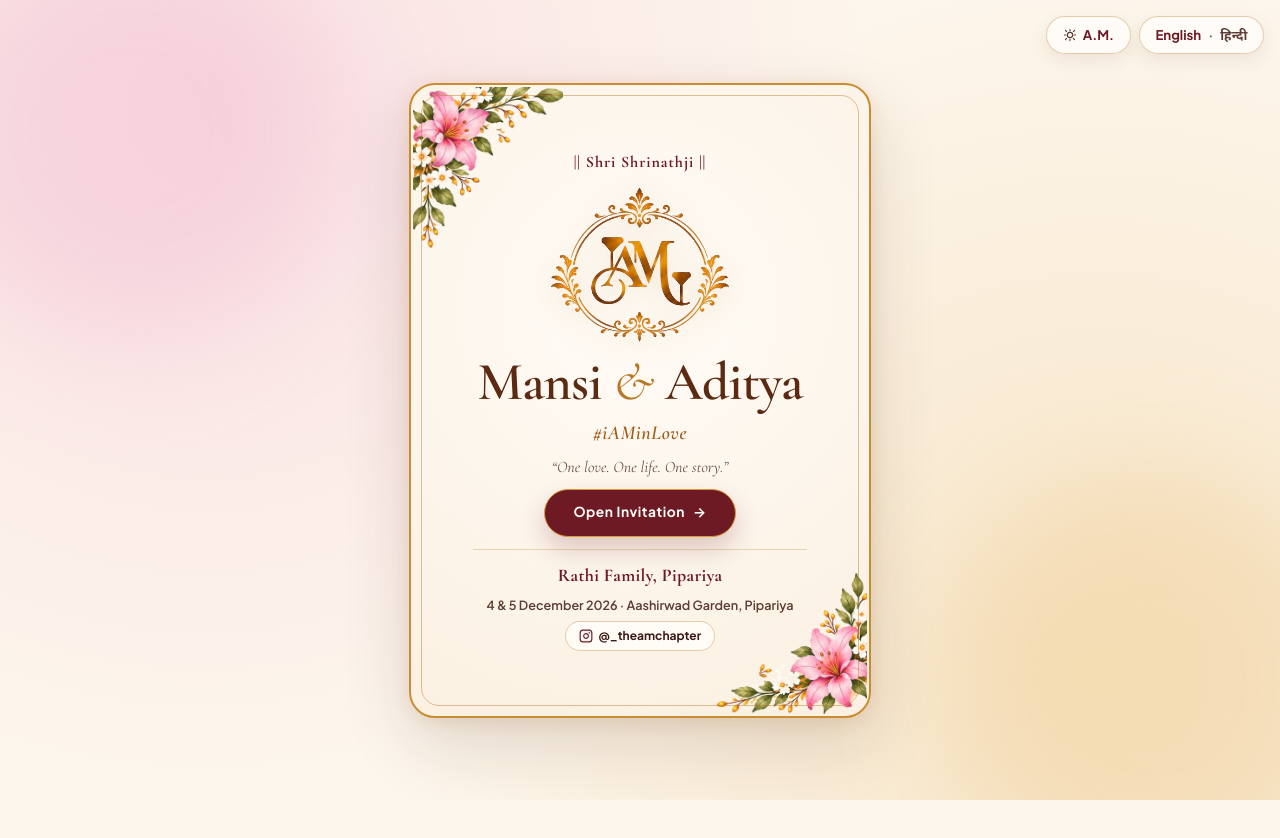
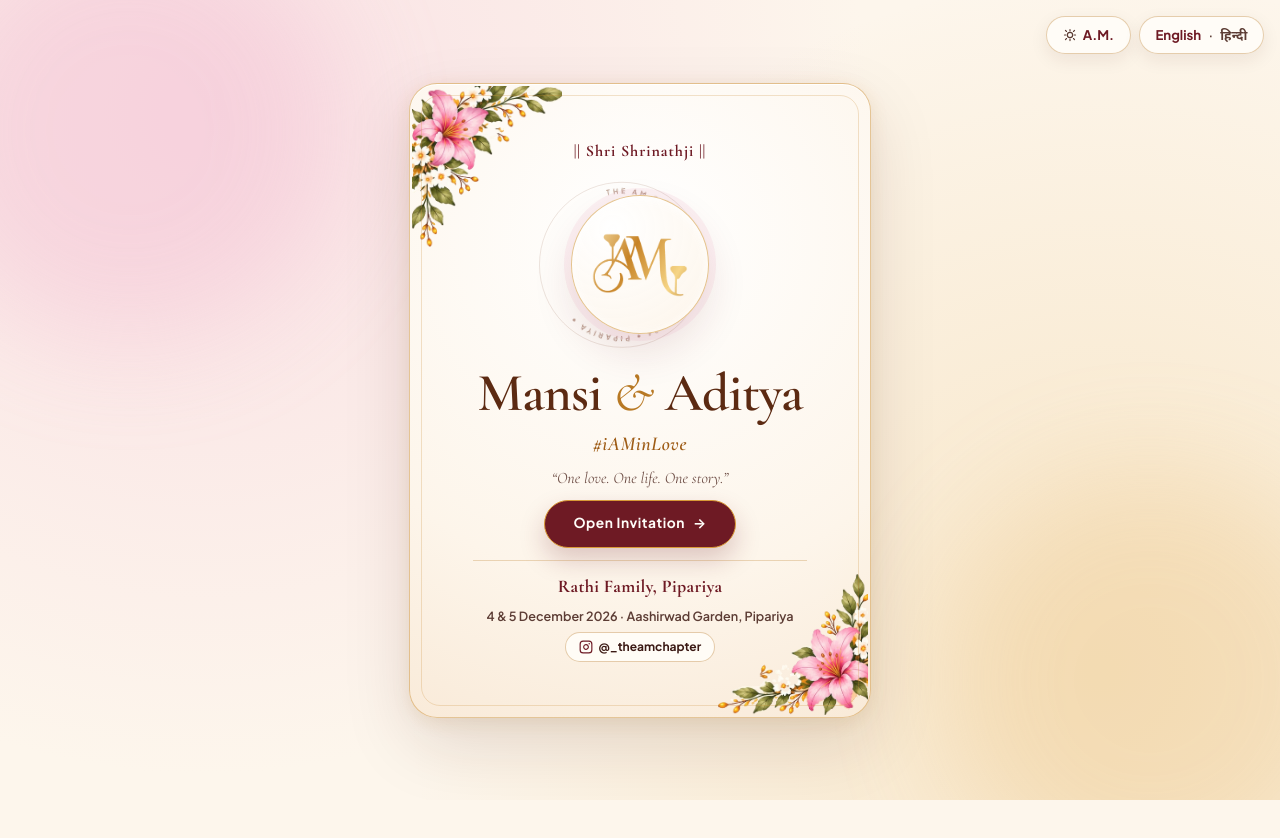
Before and after one commit to mayurrathi/mansi-aditya-wedding, a React (Vite) app: page / in a window 1280 px wide. Shown: the top 838 px of the page. Built offline with nearby package versions, Linux system fonts and the light colour scheme.

Commit message:
Modernize landing AM logo with luminous frosted champagne-gold foil medallion

```diff
--- /dev/null
+++ b/src/components/AmFoilLogo.jsx
@@ -0,0 +1,20 @@
+import { brand } from "../data/weddingData";
+
+export default function AmFoilLogo({
+  className = "",
+  label = "AM Official Wedding Monogram",
+}) {
+  const maskUrl = `url("${brand.logo}")`;
+
+  return (
+    <span
+      className={`am-foil-logo ${className}`.trim()}
+      role="img"
+      aria-label={label}
+      style={{
+        WebkitMaskImage: maskUrl,
+        maskImage: maskUrl,
+      }}
+    />
+  );
+}
--- a/src/components/ChapterOpening.jsx
+++ b/src/components/ChapterOpening.jsx
@@ -1,9 +1,49 @@
-import { useEffect, useRef } from "react";
+import { useEffect, useId, useRef } from "react";
 import { useTranslation } from "../context/LanguageContext";
 import { brand, chapterOpening, couple, labels } from "../data/weddingData";
+import AmFoilLogo from "./AmFoilLogo";
 import InstagramIcon from "./InstagramIcon";
 
 const OPEN_MS = 820;
+
+function GateModernOrbitRing() {
+  const uid = useId().replace(/:/g, "");
+  const ringId = `gateModernOrbit-${uid}`;
+
+  return (
+    <svg viewBox="0 0 220 220" className="gate-modern-orbit-svg" aria-hidden="true">
+      <defs>
+        <path
+          id={ringId}
+          d="M 110,110 m -88,0 a 88,88 0 1,1 176,0 a 88,88 0 1,1 -176,0"
+        />
+      </defs>
+      <circle
+        cx="110"
+        cy="110"
+        r="102"
+        fill="none"
+        stroke="currentColor"
+        strokeOpacity="0.26"
+        strokeWidth="0.9"
+      />
+      <g className="gate-modern-orbit-spin">
+        <text
+          fill="currentColor"
+          fillOpacity="0.78"
+          fontSize="8.6"
+          fontWeight="600"
+          letterSpacing="3.35"
+          fontFamily="Plus Jakarta Sans, system-ui, sans-serif"
+        >
+          <textPath href={`#${ringId}`} startOffset="0%">
+            THE AM CHAPTER • 04 &amp; 05 DEC 2026 • PIPARIYA •
+          </textPath>
+        </text>
+      </g>
+    </svg>
+  );
+}
 
 function GateSunIcon({ size = 14 }) {
   return (
@@ -161,12 +201,13 @@ export default function ChapterOpening({
             aria-label={t(chapterOpening.openBtn)}
           >
             <span className="seal-unseal-burst" aria-hidden="true" />
-            <img
-              src={brand.crestWreath}
-              alt="AM Official Wedding Crest"
-              className="gate-crest-img"
-              decoding="async"
-            />
+            <GateModernOrbitRing />
+            <span className="gate-modern-medallion">
+              <AmFoilLogo
+                className="gate-am-foil"
+                label="AM Official Wedding Monogram"
+              />
+            </span>
           </button>
 
           <h1 className="gate-couple-title">
--- a/src/components/Navbar.jsx
+++ b/src/components/Navbar.jsx
@@ -1,6 +1,7 @@
 import { useEffect, useState } from "react";
 import { useTranslation } from "../context/LanguageContext";
-import { brand, labels } from "../data/weddingData";
+import { labels } from "../data/weddingData";
+import AmFoilLogo from "./AmFoilLogo";
 
 function SunIcon({ size = 15 }) {
   return (
@@ -102,7 +103,7 @@ export default function Navbar({ theme, onToggleTheme, playing, onToggleMusic })
             onClick={() => setDrawerOpen(false)}
             aria-label="AM — The AM Chapter Home"
           >
-            <img src={brand.logo} alt="AM — The AM Chapter" className="site-nav__logo" />
+            <AmFoilLogo className="site-nav__foil-logo" label="AM — The AM Chapter" />
           </a>
 
           <nav className="site-nav__links" aria-label="Invitation sections">
--- a/src/sections/FooterSection.jsx
+++ b/src/sections/FooterSection.jsx
@@ -1,8 +1,9 @@
 import { useState } from "react";
 import { useTranslation } from "../context/LanguageContext";
-import { brand, couple, labels } from "../data/weddingData";
+import { couple, labels } from "../data/weddingData";
 import { buildPersonalizedUrl } from "../lib/guest";
 import { copyTextToClipboard } from "../lib/clipboard";
+import AmFoilLogo from "../components/AmFoilLogo";
 import InstagramIcon from "../components/InstagramIcon";
 
 export default function FooterSection() {
@@ -76,12 +77,9 @@ export default function FooterSection() {
         </div>
 
         <div className="footer-crest-wrap">
-          <img
-            src={brand.crestWreath}
-            alt="AM Official Wedding Crest"
-            className="footer-crest-img"
-            decoding="async"
-          />
+          <div className="footer-modern-medallion">
+            <AmFoilLogo className="footer-am-foil" label="AM Official Wedding Monogram" />
+          </div>
           <p className="footer-host-sig">{t(couple.hostSignature)}</p>
         </div>
 
--- a/src/sections/HeroSection.jsx
+++ b/src/sections/HeroSection.jsx
@@ -1,6 +1,7 @@
 import { useTranslation } from "../context/LanguageContext";
 import { brand, couple, labels } from "../data/weddingData";
 import RoyalJharokhaHeroSvg from "../components/RoyalJharokhaHeroSvg";
+import AmFoilLogo from "../components/AmFoilLogo";
 import InstagramIcon from "../components/InstagramIcon";
 
 export default function HeroSection({ guestName }) {
@@ -36,12 +37,7 @@ export default function HeroSection({ guestName }) {
         <RoyalJharokhaHeroSvg />
 
         <div className="hero-monogram-line">
-          <img
-            src={brand.logo}
-            alt="AM Official Monogram"
-            className="hero-am-logo"
-            decoding="async"
-          />
+          <AmFoilLogo className="hero-am-foil" label="AM Official Monogram" />
           <span className="hero-chapter-badge">
             {t(couple.chapterTitle)} · {couple.hashtag}
           </span>
--- a/src/styles/components.css
+++ b/src/styles/components.css
@@ -341,20 +341,21 @@
   position: absolute;
   inset: 0;
   background:
-    radial-gradient(circle at 50% 35%, rgba(255, 252, 247, 0.96) 0%, rgba(251, 240, 225, 0.98) 100%);
-  border-radius: 26px;
-  border: 2px solid #c98c32;
+    radial-gradient(circle at 50% 24%, rgba(255, 255, 255, 0.98) 0%, rgba(253, 245, 234, 0.98) 65%, rgba(249, 234, 216, 0.98) 100%);
+  border-radius: 28px;
+  border: 1.5px solid rgba(201, 140, 50, 0.48);
   overflow: hidden;
   box-shadow:
-    0 26px 68px rgba(59, 25, 20, 0.14),
-    0 4px 18px rgba(184, 121, 36, 0.14);
+    0 26px 68px rgba(59, 25, 20, 0.13),
+    0 4px 18px rgba(184, 121, 36, 0.12),
+    inset 0 1px 0 rgba(255, 255, 255, 0.9);
 }
 
 .editorial-card-frame {
   position: absolute;
-  inset: 10px;
-  border-radius: 18px;
-  border: 1px solid rgba(184, 121, 36, 0.45);
+  inset: 11px;
+  border-radius: 19px;
+  border: 1px solid rgba(201, 140, 50, 0.24);
   pointer-events: none;
   z-index: 2;
 }
@@ -418,11 +419,65 @@
   color: #6e1a24;
 }
 
+/* Live Metallic Champagne-Gold Foil AM Monogram Mask */
+.am-foil-logo {
+  display: inline-block;
+  aspect-ratio: 480 / 319;
+  background: linear-gradient(
+    120deg,
+    #a6681c 0%,
+    #d89b3c 22%,
+    #fff1c2 46%,
+    #c78326 66%,
+    #f6d586 84%,
+    #9e5d14 100%
+  );
+  background-size: 240% 240%;
+  -webkit-mask-size: contain;
+  mask-size: contain;
+  -webkit-mask-repeat: no-repeat;
+  mask-repeat: no-repeat;
+  -webkit-mask-position: center;
+  mask-position: center;
+  animation: foilShimmer 6.5s ease-in-out infinite alternate;
+}
+
+.app.theme-pm .am-foil-logo {
+  background: linear-gradient(
+    120deg,
+    #d99c3c 0%,
+    #f5d078 26%,
+    #fff6d6 48%,
+    #e6b45a 70%,
+    #ffeaa8 86%,
+    #c9892b 100%
+  );
+  background-size: 240% 240%;
+}
+
+@keyframes foilShimmer {
+  0% {
+    background-position: 0% 50%;
+  }
+  100% {
+    background-position: 100% 50%;
+  }
+}
+
+@media (prefers-reduced-motion: reduce) {
+  .am-foil-logo {
+    animation: none;
+    background-position: 42% 50%;
+  }
+}
+
 .gate-crest-btn {
   position: relative;
-  margin: 0.2rem 0 0.1rem;
-  width: clamp(144px, 34vw, 182px);
+  margin: 0.25rem 0 0.2rem;
+  width: clamp(148px, 35vw, 178px);
+  aspect-ratio: 1;
   border: none;
+  border-radius: 50%;
   padding: 0;
   background: transparent;
   cursor: pointer;
@@ -435,11 +490,54 @@
   transform: scale(1.045);
 }
 
-.gate-crest-img {
-  width: 100%;
-  height: auto;
-  display: block;
-  filter: drop-shadow(0 6px 14px rgba(184, 121, 36, 0.18));
+.gate-modern-orbit-svg {
+  position: absolute;
+  inset: -10%;
+  width: 120%;
+  height: 120%;
+  color: #9b725e;
+  pointer-events: none;
+  overflow: visible;
+}
+
+.gate-modern-orbit-spin {
+  transform-origin: 110px 110px;
+  animation: gateModernOrbitSpin 32s linear infinite;
+}
+
+@keyframes gateModernOrbitSpin {
+  from {
+    transform: rotate(0deg);
+  }
+  to {
+    transform: rotate(360deg);
+  }
+}
+
+.gate-modern-medallion {
+  position: relative;
+  z-index: 2;
+  width: 78%;
+  height: 78%;
+  border-radius: 50%;
+  display: grid;
+  place-items: center;
+  background: radial-gradient(
+    circle at 30% 24%,
+    rgba(255, 255, 255, 0.98),
+    rgba(253, 244, 232, 0.92)
+  );
+  border: 1.2px solid rgba(208, 152, 64, 0.56);
+  box-shadow:
+    0 0 0 7px rgba(223, 108, 152, 0.09),
+    inset 0 2px 10px rgba(255, 255, 255, 0.95),
+    0 18px 40px rgba(110, 26, 36, 0.12);
+  backdrop-filter: blur(10px);
+}
+
+.gate-am-foil {
+  width: 70%;
+  filter: drop-shadow(0 3px 8px rgba(184, 121, 36, 0.24));
 }
 
 .gate-couple-title {
@@ -623,8 +721,21 @@
   color: #d8bfb4;
 }
 
-.app.theme-pm .gate-crest-img {
-  filter: brightness(1.18) saturate(1.1) drop-shadow(0 6px 16px rgba(0, 0, 0, 0.45));
+.app.theme-pm .gate-modern-orbit-svg {
+  color: #e6b45a;
+}
+
+.app.theme-pm .gate-modern-medallion {
+  background: radial-gradient(
+    circle at 30% 24%,
+    rgba(62, 28, 36, 0.96),
+    rgba(34, 15, 20, 0.95)
+  );
+  border-color: rgba(230, 180, 90, 0.62);
+  box-shadow:
+    0 0 0 7px rgba(240, 138, 176, 0.1),
+    inset 0 2px 12px rgba(255, 232, 188, 0.08),
+    0 18px 42px rgba(0, 0, 0, 0.45);
 }
 
 .app.theme-pm .gate-open-cta {
@@ -665,7 +776,8 @@
     gap: 0.36rem;
   }
   .gate-crest-btn {
-    width: clamp(120px, 32vw, 152px);
+    width: clamp(134px, 34vw, 158px);
+    margin: 0.3rem 0;
   }
   .gate-date-venue {
     font-size: 0.74rem;
@@ -1074,20 +1186,15 @@
   padding-block: 0.1rem;
 }
 
-.site-nav__logo {
+.site-nav__foil-logo {
   height: 30px;
   width: auto;
-  display: block;
-  object-fit: contain;
-  transition: filter 240ms var(--ease-editorial), transform 200ms var(--ease-editorial);
-}
-
-.site-nav__brand:hover .site-nav__logo {
-  transform: scale(1.04);
-}
-
-.app.theme-pm .site-nav__logo {
-  filter: brightness(1.38) saturate(1.12);
+  filter: drop-shadow(0 2px 5px rgba(184, 121, 36, 0.22));
+  transition: transform 200ms var(--ease-editorial);
+}
+
+.site-nav__brand:hover .site-nav__foil-logo {
+  transform: scale(1.05);
 }
 
 .site-nav__links {
```
Also changed, not shown: src/styles/sections.css (+33 -17 lines).
